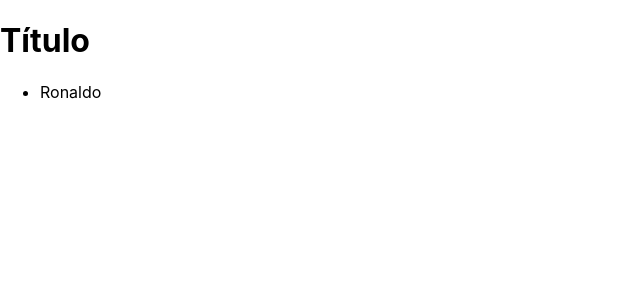
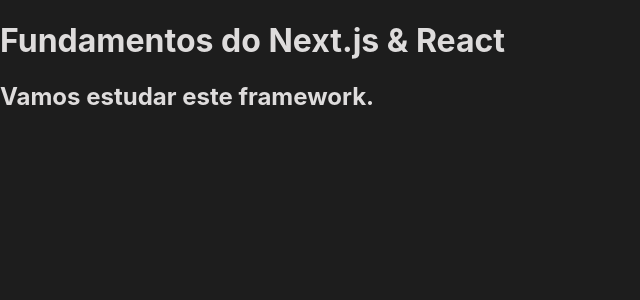
Before and after one commit to viniciusFUU/fundamentos, a Next.js app: page / in a window 1280 px wide. Shown: the top 300 px of the page, without its empty margins (0-640 px from the left). Built offline with nearby package versions, Linux system fonts and the light colour scheme.

Commit message:
fundamentos Next.js #05 CSS global

```diff
--- a/src/pages/_app.jsx
+++ b/src/pages/_app.jsx
@@ -1,4 +1,5 @@
 import '../styles/globals.css'
+import '../styles/app.css'
 
 function MyApp({ Component, pageProps }) {
   return <Component {...pageProps} />
--- a/src/pages/index.jsx
+++ b/src/pages/index.jsx
@@ -1,14 +1,8 @@
 export default function Inicio() {
   return (
     <div>
-      <h1>Título</h1>
-      <div>
-        <ul>
-          <li>
-            <a href="">Ronaldo</a>
-          </li>
-        </ul>
-      </div>
+      <h1>Fundamentos do Next.js & React</h1>
+      <h2>Vamos estudar este framework.</h2>
     </div>
   );
 }
--- /dev/null
+++ b/src/styles/app.css
@@ -0,0 +1,5 @@
+html,
+body {
+  background-color: rgb(29, 29, 29);
+  color: rgb(222, 220, 220);
+}
```
